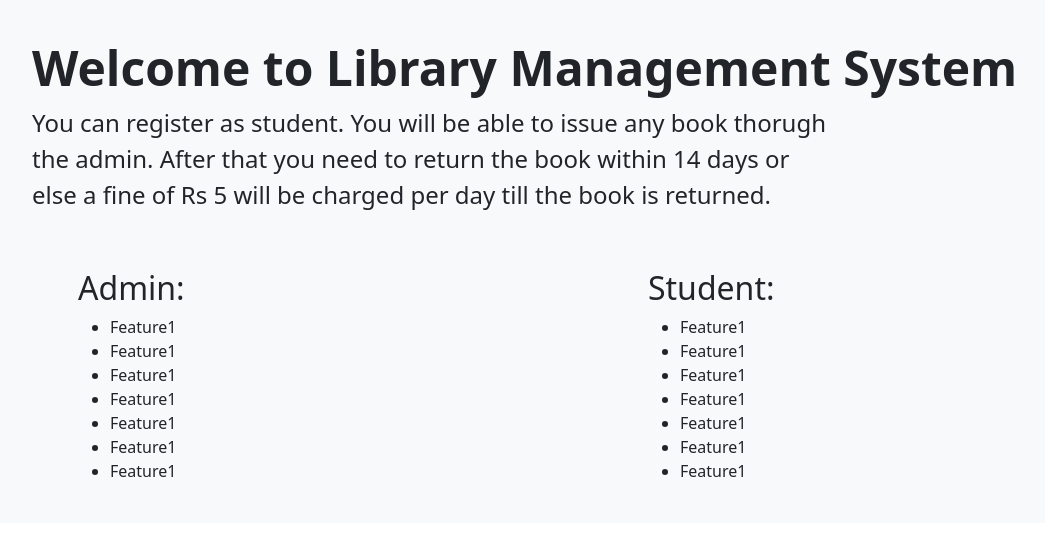
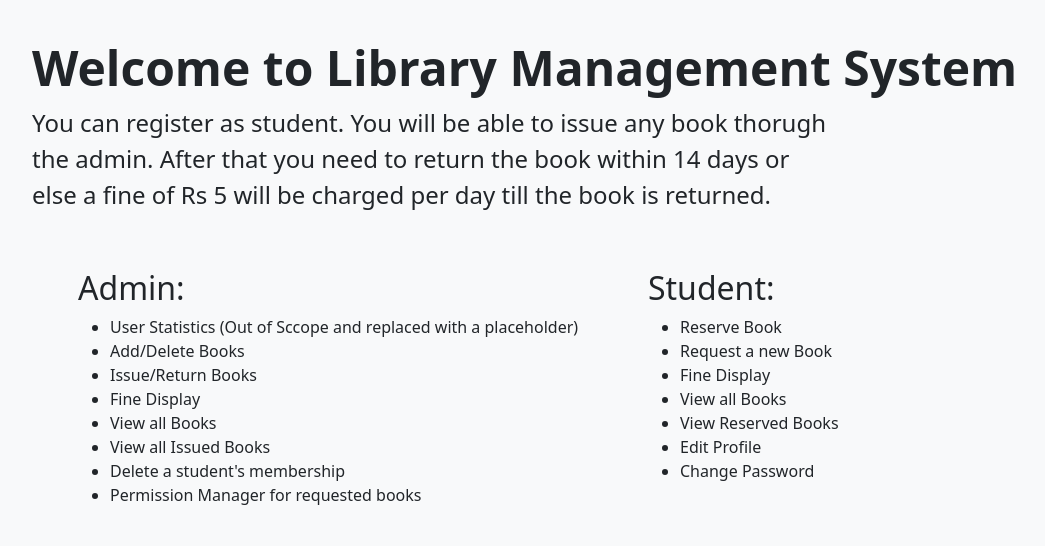
Before and after one commit to Tyler-Durden-official/lms, a Django app: page / in a window 1280 px wide. Shown: the part 57-603 px from the top of the page, without its empty margins (4-1049 px from the left). Run offline with Django 4.2, Linux system fonts and the light colour scheme.

```diff
--- a/base/templates/index.html
+++ b/base/templates/index.html
@@ -16,26 +16,27 @@
     <div class="col-lg-6", id="leftbox">
       <h2> Admin:</h2>
       <ul>
-        <li>Feature1</li>
-        <li>Feature1</li>
-        <li>Feature1</li>
-        <li>Feature1</li>
-        <li>Feature1</li>
-        <li>Feature1</li>
-        <li>Feature1</li>
+        <li>User Statistics (Out of Sccope and replaced with a placeholder)</li>
+        <li>Add/Delete Books</li>
+        <li>Issue/Return Books</li>
+        <li>Fine Display</li>
+        <li>View all Books</li>
+        <li>View all Issued Books</li>
+        <li>Delete a student's membership</li>
+        <li>Permission Manager for requested books</li>
       </ul>
     </div>
 
     <div class="col-lg-6", id="rightbox">
         <h2>Student: </h2>
         <ul>
-          <li>Feature1</li>
-          <li>Feature1</li>
-          <li>Feature1</li>
-          <li>Feature1</li>
-          <li>Feature1</li>
-          <li>Feature1</li>
-          <li>Feature1</li>
+          <li>Reserve Book</li>
+          <li>Request a new Book</li>
+          <li>Fine Display</li>
+          <li>View all Books</li>
+          <li>View Reserved Books</li>
+          <li>Edit Profile</li>
+          <li>Change Password</li>
         </ul>
     </div>
 
```
Also changed, not shown: db.sqlite3.
